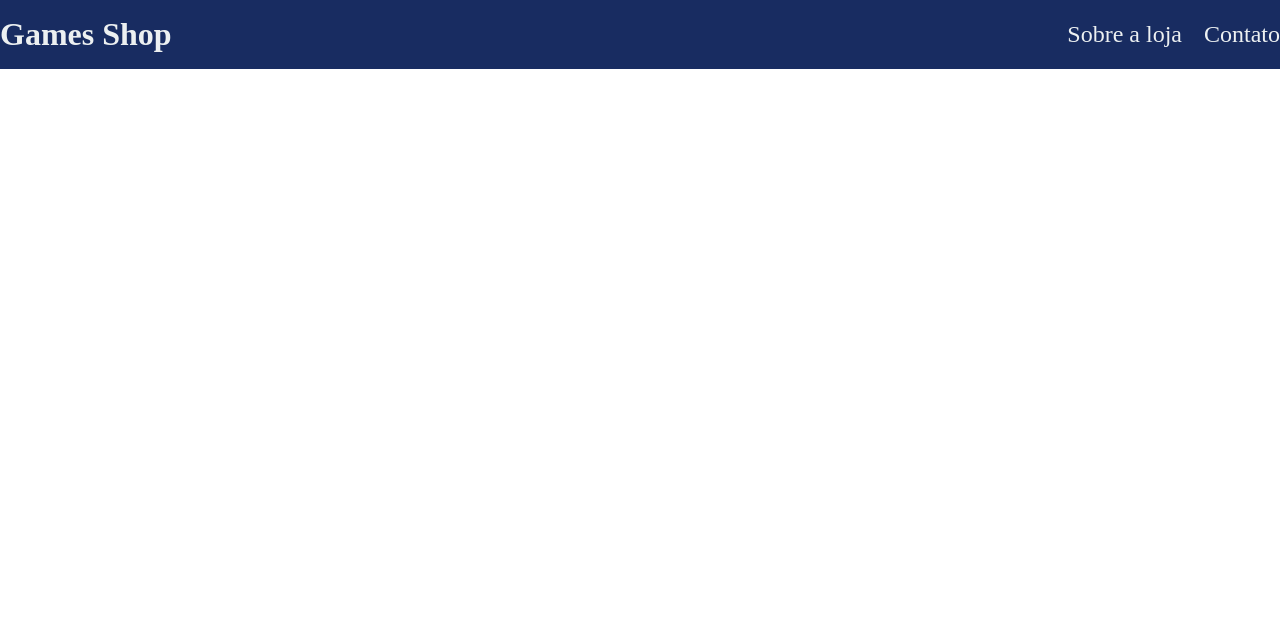
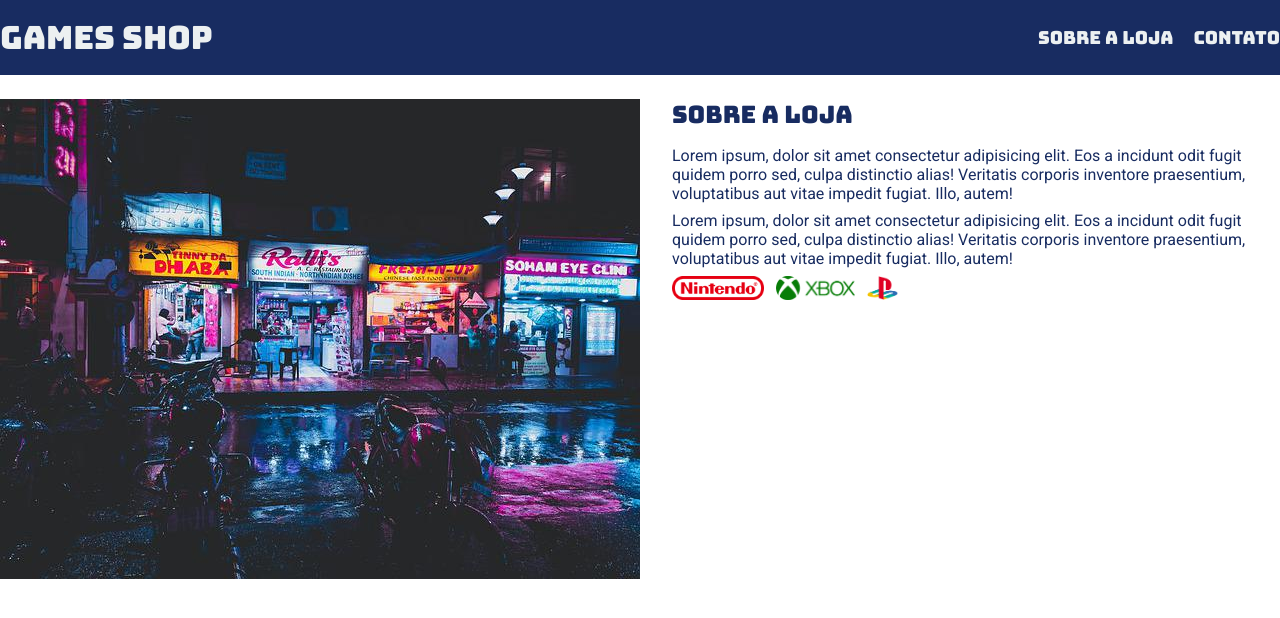
Before and after one commit to ClaudioFerreir/Projeto1_EBAC, a plain HTML site: page index.html in a window 1280 px wide. Drawn offline with Linux system fonts and the light colour scheme.

Commit message:
section about added

```diff
--- a/index.html
+++ b/index.html
@@ -5,7 +5,12 @@
   <meta http-equiv="X-UA-Compatible" content="IE=edge">
   <meta name="viewport" content="width=device-width, initial-scale=1.0">
   <title>Game Shop - A sua loja de games</title>
+  <!-- custom CSS -->
   <link rel="stylesheet" href="./main.css">
+  <!-- google fonts -->
+  <link rel="preconnect" href="https://fonts.googleapis.com">
+  <link rel="preconnect" href="https://fonts.gstatic.com" crossorigin>
+  <link href="https://fonts.googleapis.com/css2?family=Bungee&family=Roboto&display=swap" rel="stylesheet">
 </head>
 <body>
   <header>
@@ -23,5 +28,20 @@
       </nav>
     </div>
   </header>
+  <section>
+    <div class="container">
+      <img class="store-front" src="./imagens/loja.jpg" alt="Fachada da loja Games Shop">
+      <div>
+        <h2>Sobre a loja</h2>
+        <p>Lorem ipsum, dolor sit amet consectetur adipisicing elit. Eos a incidunt odit fugit quidem porro sed, culpa distinctio alias! Veritatis corporis inventore praesentium, voluptatibus aut vitae impedit fugiat. Illo, autem!</p>
+        <p>Lorem ipsum, dolor sit amet consectetur adipisicing elit. Eos a incidunt odit fugit quidem porro sed, culpa distinctio alias! Veritatis corporis inventore praesentium, voluptatibus aut vitae impedit fugiat. Illo, autem!</p>
+        <ul class="brands-list">
+          <li><img src="./imagens/nintendo.png" alt="Nintendo"></li>
+          <li><img src="./imagens/xbox.png" alt="Xbox"></li>
+          <li><img src="./imagens/playstation.png" alt="playstation"></li>
+        </ul>
+      </div>
+    </div>
+  </section>
 </body>
 </html>
--- a/main.css
+++ b/main.css
@@ -3,6 +3,15 @@
   margin: 0;
   padding: 0;
   box-sizing: border-box;
+}
+
+header,
+section h2 {
+  font-family: 'Bungee', cursive;
+}
+
+body {
+  font-family: 'Roboto', sans-serif;
 }
 
 header {
@@ -11,10 +20,15 @@ header {
   color: #ecf0f1;
 }
 
+header h1,
+section h2 {
+  font-weight: normal;
+}
+
 header nav li {
   display: inline;
   margin-left: 16px;
-  font-size: 24px;
+  font-size: 18px;
 }
 
 header nav li a {
@@ -28,8 +42,41 @@ header nav li a {
   margin: 0 auto;
 }
 
-header .container {
+header .container,
+section .container {
   display: flex;
   align-items: center; /*alinha de acordo com o eixo secundario*/
   justify-content: space-between; /*alinha de acordo com o eixo principal*/
 }
+
+.brands-list img{
+  height: 24px;
+}
+
+.brands-list li {
+  display: inline;
+  margin-right: 8px;
+}
+
+section .container {
+  align-items: flex-start;
+}
+
+section {
+  padding: 24px 0;
+}
+
+section h2 {
+  margin-bottom: 16px;
+}
+
+section {
+  color: #182C61;
+}
+
+section p {
+  margin-bottom: 8px;
+}
+.store-front{
+  margin-right: 32px;
+}
```
